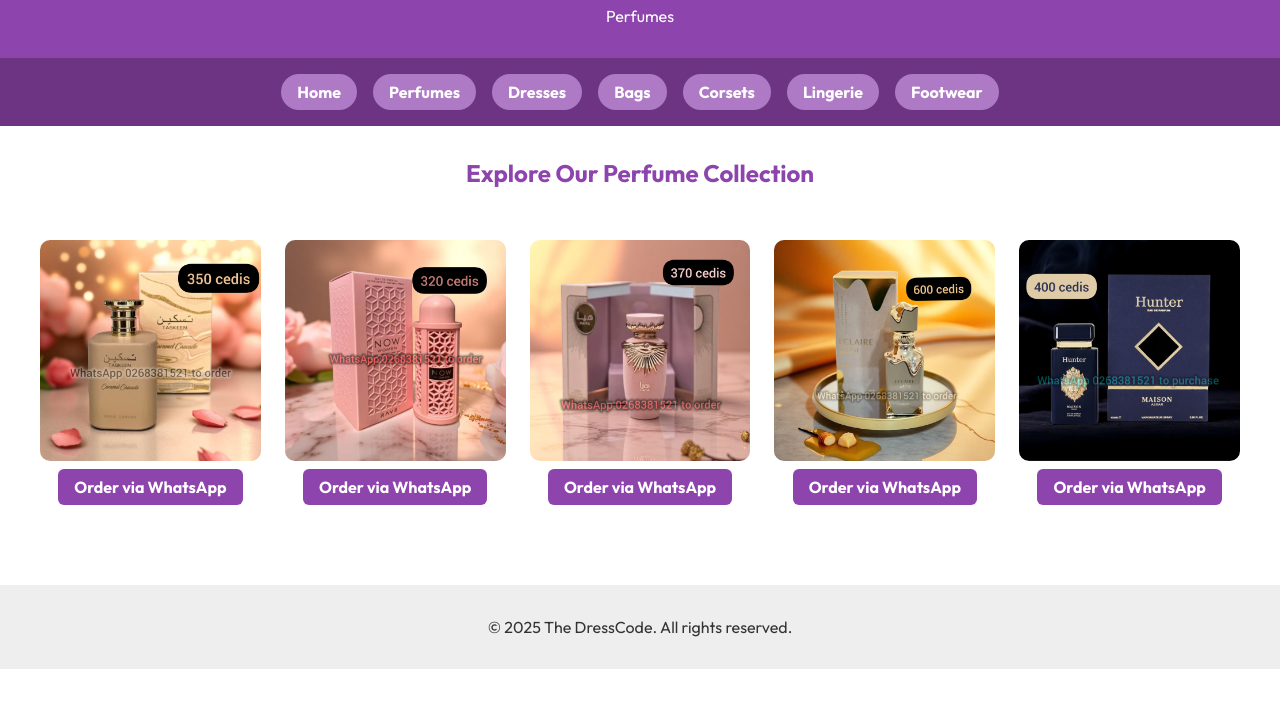
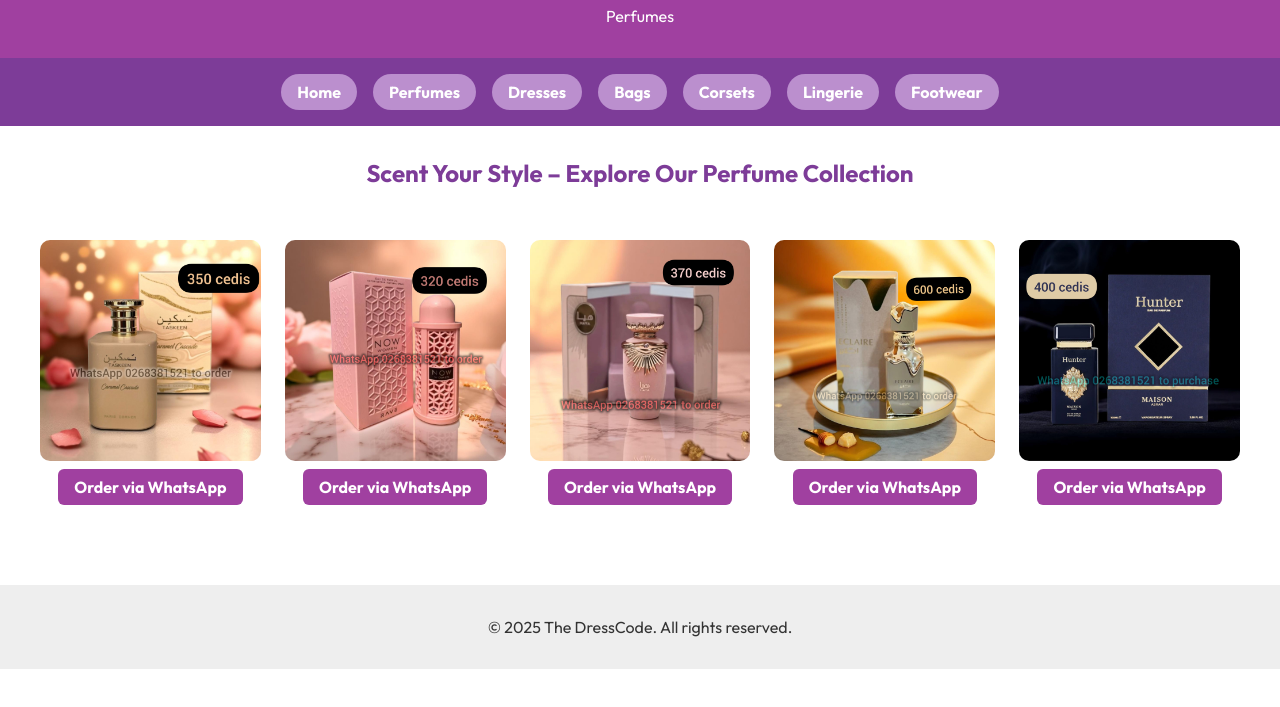
Before and after one commit to missmimie/missmimie.github.io, a plain HTML site: page perfumes.html in a window 1280 px wide. Shown: the part 93-800 px from the top of the page. Drawn offline with Linux system fonts and the light colour scheme.

Commit message:
Update perfumes.html

```diff
--- a/perfumes.html
+++ b/perfumes.html
@@ -1,9 +1,9 @@
 <!DOCTYPE html><html lang="en">
 <head>
   <meta charset="UTF-8" />
-  <meta name="viewport" content="width=device-width, initial-scale=1.0"/>
+  <meta name="viewport" content="width=device-width, initial-scale=1.0" />
   <title>Perfumes | The DressCode</title>
-  <link href="https://fonts.googleapis.com/css2?family=Outfit:wght@400;700&display=swap" rel="stylesheet"/>
+  <link href="https://fonts.googleapis.com/css2?family=Outfit:wght@400;700&display=swap" rel="stylesheet" />
   <style>
     body {
       font-family: 'Outfit', sans-serif;
@@ -12,14 +12,14 @@
       background-color: #fff;
       color: #333;
     }header {
-  background-color: #8e44ad;
+  background-color: #a040a0;
   padding: 1rem;
   text-align: center;
   color: white;
 }
 
 nav {
-  background-color: #6c3483;
+  background-color: #7d3c98;
   display: flex;
   justify-content: center;
   flex-wrap: wrap;
@@ -32,19 +32,19 @@
   text-decoration: none;
   font-weight: bold;
   padding: 0.5rem 1rem;
-  background-color: #af7ac5;
+  background-color: #bb8fce;
   border-radius: 20px;
   transition: background-color 0.3s;
 }
 
 nav a:hover {
-  background-color: #8e44ad;
+  background-color: #6c3483;
 }
 
 h2 {
   text-align: center;
   margin-top: 2rem;
-  color: #8e44ad;
+  color: #7d3c98;
 }
 
 .product-grid {
@@ -67,15 +67,10 @@
   width: 100%;
   height: auto;
   border-radius: 10px;
-  transition: transform 0.3s;
-}
-
-.product img:hover {
-  transform: scale(1.05);
 }
 
 .order-btn {
-  background-color: #8e44ad;
+  background-color: #a040a0;
   color: white;
   padding: 0.5rem 1rem;
   border: none;
@@ -86,7 +81,7 @@
 }
 
 .order-btn:hover {
-  background-color: #6c3483;
+  background-color: #7d3c98;
 }
 
 footer {
@@ -101,7 +96,7 @@
   bottom: 30px;
   right: 30px;
   display: none;
-  background: #8e44ad;
+  background: #a040a0;
   color: white;
   border: none;
   padding: 0.7rem 1rem;
@@ -112,7 +107,7 @@
 }
 
 #topBtn:hover {
-  background: #6c3483;
+  background: #7d3c98;
 }
 
   </style>
@@ -129,35 +124,42 @@
     <a href="corset.html">Corsets</a>
     <a href="lingerie.html">Lingerie</a>
     <a href="footwear.html">Footwear</a>
-  </nav>  <h2>Explore Our Perfume Collection</h2>  <div class="product-grid">
+  </nav>  <h2>Scent Your Style – Explore Our Perfume Collection</h2>  <div class="product-grid">
     <div class="product">
-      <img src="images/perfumes/InShot_20250620_191346444.jpg" alt="Perfume 1">
-      <a class="order-btn" href="https://wa.me/233268381521?text=Hi! I'm interested in this perfume from The DressCode." target="_blank">Order via WhatsApp</a>
+      <img src="images/perfumes/InShot_20250620_191346444.jpg" alt="Perfume 1" />
+      <a class="order-btn" href="https://wa.me/233268381521?text=Hi! I'm interested in this perfume from The DressCode: https://missmimie.github.io/images/perfumes/InShot_20250620_191346444.jpg" target="_blank">Order via WhatsApp</a>
+    </div><div class="product">
+  <img src="images/perfumes/InShot_20250620_192403897.jpg" alt="Perfume 2" />
+  <a class="order-btn" href="https://wa.me/233268381521?text=Hi! I'm interested in this perfume from The DressCode: https://missmimie.github.io/images/perfumes/InShot_20250620_192403897.jpg" target="_blank">Order via WhatsApp</a>
 </div>
+
 <div class="product">
-      <img src="images/perfumes/InShot_20250620_192403897.jpg" alt="Perfume 2">
-      <a class="order-btn" href="https://wa.me/233268381521?text=Hi! I'm interested in this perfume from The DressCode." target="_blank">Order via WhatsApp</a>
+  <img src="images/perfumes/InShot_20250620_194240281.jpg" alt="Perfume 3" />
+  <a class="order-btn" href="https://wa.me/233268381521?text=Hi! I'm interested in this perfume from The DressCode: https://missmimie.github.io/images/perfumes/InShot_20250620_194240281.jpg" target="_blank">Order via WhatsApp</a>
 </div>
+
 <div class="product">
-      <img src="images/perfumes/InShot_20250620_194240281.jpg" alt="Perfume 3">
-      <a class="order-btn" href="https://wa.me/233268381521?text=Hi! I'm interested in this perfume from The DressCode." target="_blank">Order via WhatsApp</a>
+  <img src="images/perfumes/InShot_20250620_200650690.jpg" alt="Perfume 4" />
+  <a class="order-btn" href="https://wa.me/233268381521?text=Hi! I'm interested in this perfume from The DressCode: https://missmimie.github.io/images/perfumes/InShot_20250620_200650690.jpg" target="_blank">Order via WhatsApp</a>
 </div>
+
 <div class="product">
-      <img src="images/perfumes/InShot_20250620_200650690.jpg" alt="Perfume 4">
-      <a class="order-btn" href="https://wa.me/233268381521?text=Hi! I'm interested in this perfume from The DressCode." target="_blank">Order via WhatsApp</a>
+  <img src="images/perfumes/InShot_20250621_203741156.jpg" alt="Perfume 5" />
+  <a class="order-btn" href="https://wa.me/233268381521?text=Hi! I'm interested in this perfume from The DressCode: https://missmimie.github.io/images/perfumes/InShot_20250621_203741156.jpg" target="_blank">Order via WhatsApp</a>
 </div>
-    <div class="product">
-      <img src="images/perfumes/InShot_20250621_203741156.jpg" alt="Perfume 5">
-      <a class="order-btn" href="https://wa.me/233268381521?text=Hi! I'm interested in this perfume from The DressCode." target="_blank">Order via WhatsApp</a>
-    </div>
+
   </div>  <footer>
     &copy; 2025 The DressCode. All rights reserved.
-  </footer><button id="topBtn" onclick="window.scrollTo({top: 0, behavior: 'smooth'});">↑ Top</button>
+  </footer><button id="topBtn" onclick="scrollToTop()">↑ Top</button>
 
   <script>
     const topBtn = document.getElementById("topBtn");
     window.onscroll = function () {
       topBtn.style.display = window.scrollY > 300 ? "block" : "none";
     };
+
+    function scrollToTop() {
+      window.scrollTo({ top: 0, behavior: 'smooth' });
+    }
   </script></body>
 </html>
```
Lines whose indentation alone changed are shown as unchanged.
